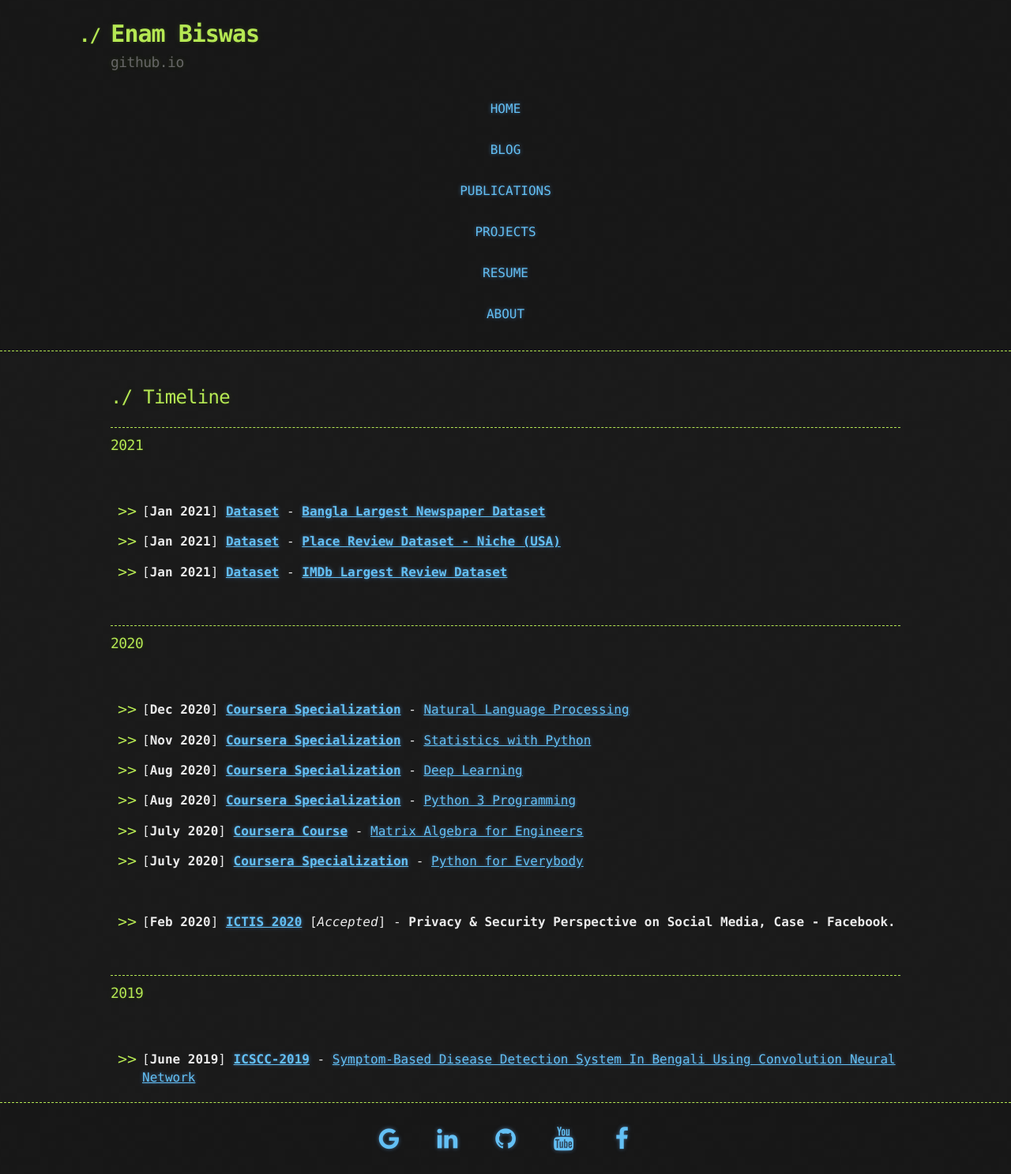
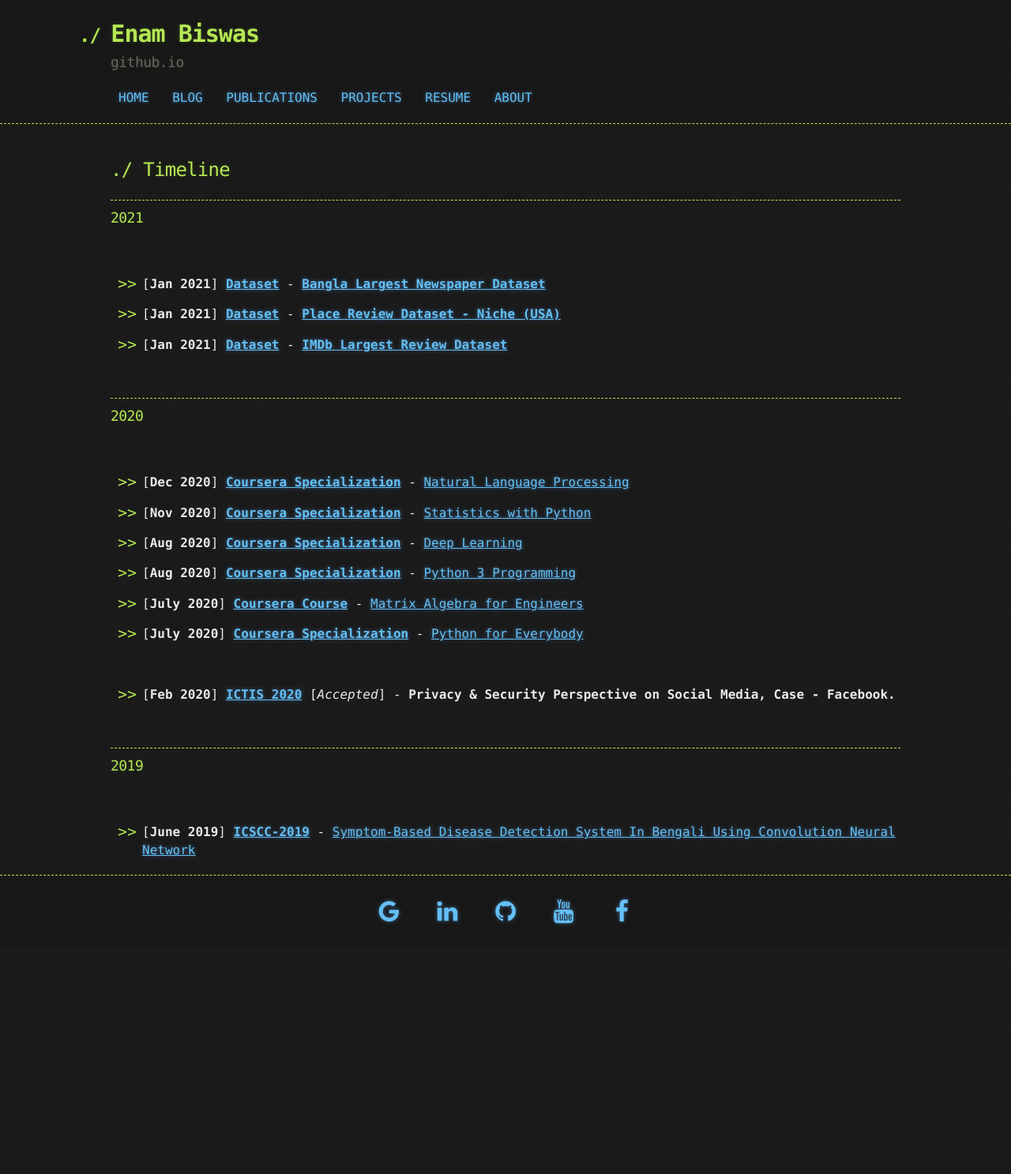
Before and after one commit to e-biswas/e-biswas.github.io, a Jekyll site: the page built from index.md, in a window 1280 px wide. Shown: the whole page at 79% size. Built offline with Jekyll 4.4.1, drawn with Linux system fonts in a browser that asks for light colours; our own code applies the rules of GitHub Pages for plain Markdown files; after the commit the page ends 1199 px from its top, so only the background shows below that.

Commit message:
Update footer.css

```diff
--- a/assets/css/footer.css
+++ b/assets/css/footer.css
@@ -19,8 +19,13 @@
 }
 
 .nav-header {
-  display: block;
+  display: inline;
   text-align: center;
-  padding: 14px 16px;
+  padding: 3px 10px;
   text-decoration: none;
 }
+
+.nav-header:hover {
+  border-radius: 10px;
+  border: 2px solid #b5e853;
+}
```
